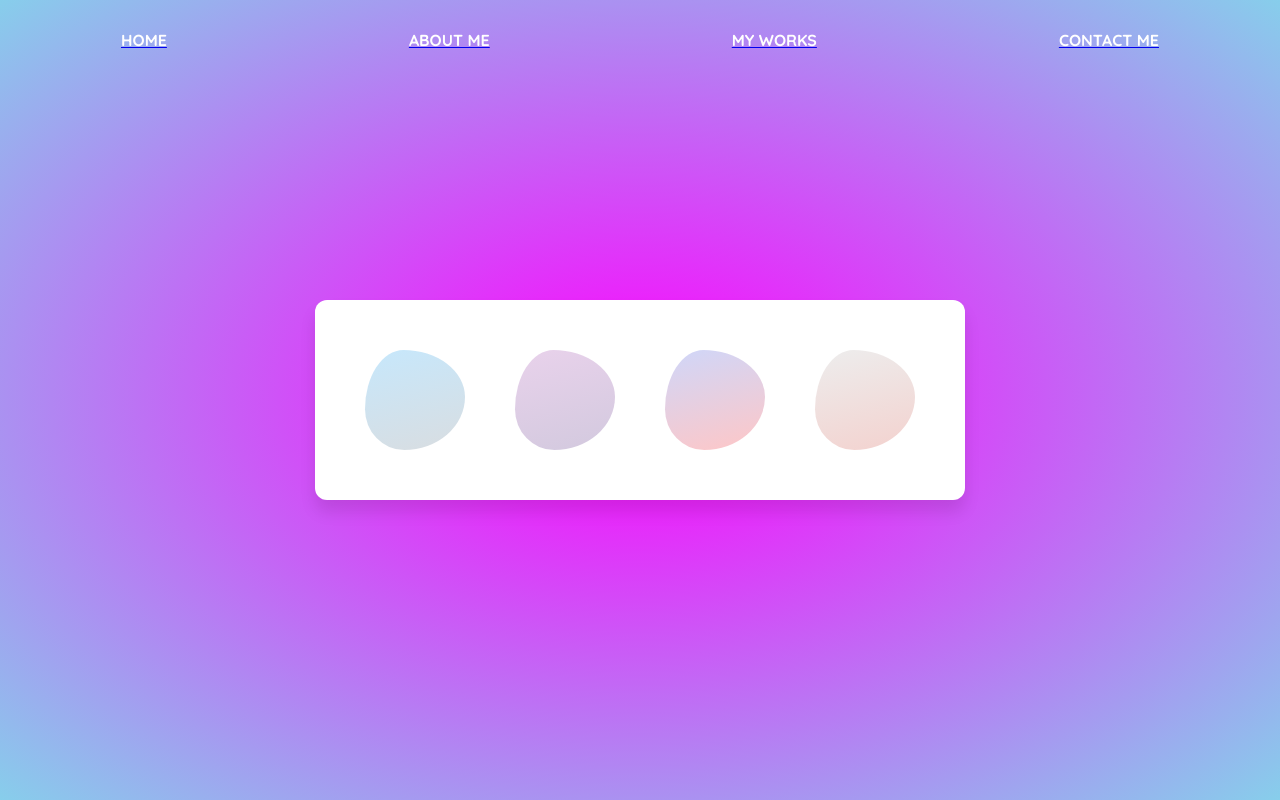
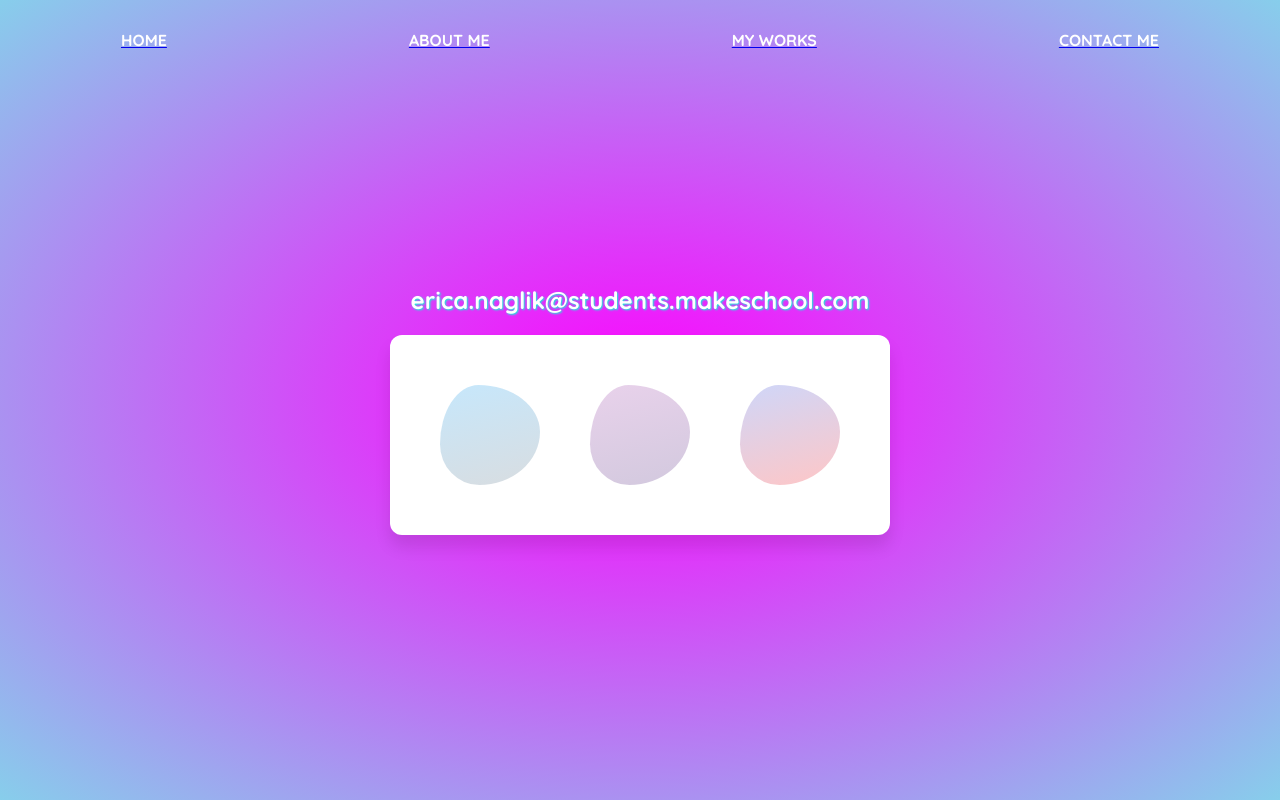
Before and after one commit to ericanaglik/react-router-example, a React (Create React App) app: page /contact in a window 1280 px wide. Built offline with nearby package versions, Linux system fonts and the light colour scheme.

Commit message:
continuing to work on this

```diff
--- a/package.json
+++ b/package.json
@@ -3,9 +3,11 @@
   "version": "0.1.0",
   "private": true,
   "dependencies": {
-    "@fortawesome/fontawesome-svg-core": "^1.2.17",
-    "@fortawesome/free-solid-svg-icons": "^5.8.1",
+    "@fortawesome/fontawesome-svg-core": "^1.2.18",
+    "@fortawesome/free-brands-svg-icons": "^5.8.2",
+    "@fortawesome/free-solid-svg-icons": "^5.8.2",
     "@fortawesome/react-fontawesome": "^0.1.4",
+    "font-awesome": "^4.7.0",
     "i": "^0.3.6",
     "npm": "^6.9.0",
     "react": "^16.8.6",
--- a/src/Contact.css
+++ b/src/Contact.css
@@ -1,3 +1,7 @@
+h2 {
+    color:#fff;
+    text-shadow: 1px 1px 2px #08FDD8;
+}
 .container {
 	display:flex;
 	justify-content:center;
--- a/src/Contact.js
+++ b/src/Contact.js
@@ -1,29 +1,28 @@
 import React from 'react'
 import './Contact.css'
-import { SocialIcon } from 'react-social-icons';
-import ReactDOM from 'react-dom';
+import { fab } from '@fortawesome/free-brands-svg-icons'
+
 
 const SocialLinks = props => {
-	const SOCIAL_ARR = ["linkedin", "github", "instagram", "gmail"];
-	const SOCIAL_LINKS = SOCIAL_ARR.map((app) =>
-	React.createElement("li", { key: app.toString(), className: `social__link link--${app.toString()}` },
-	React.createElement("a", { href: `https://${app.toString()}.com/ericanaglik`, target: "blank_" }),
-	React.createElement("i", { className: `fa fa-3x fa-${app.toString()}` })));
+	const SOCIAL_ARR = ["linkedin", "github", "instagram"];
 
+	const socialLinks = SOCIAL_ARR.map((app) => {
+		return (
+			<li key={app.toString()} className={`social__link link--${app.toString()}`}>
+				<i className={`fab fa-${app.toString()}`}></i>
+			</li>
+		)
+	})
 
 	return (
+		<div>
+		<div class="bounce animated"><h2>erica.naglik@students.makeschool.com</h2></div>
+			<ul className="social-links">
 
-	  React.createElement("ul", { className: "social-links" },
-	  SOCIAL_LINKS));
-
-
-  };
-
-
-
-
-
+			{socialLinks}
+			</ul>
+		</div>
+		);
+};
 
 export default SocialLinks
-
-ReactDOM.render(<SocialIcon url="http://twitter.com/ericalovesmusic" />, document.getElementById("root"));
--- a/src/Home.css
+++ b/src/Home.css
@@ -182,7 +182,7 @@ body {
   content: '';
   position:absolute;
   z-index:2;
-  top: 5%;
+  top: 0%;
   left: 35%;
   transform: translate(-50%, -50%);
   display: block;
--- a/src/NavBar/NavBar.css
+++ b/src/NavBar/NavBar.css
@@ -10,7 +10,7 @@
     left: 0;
     transition:opacity 0.5s;
     z-index:1;
-    animation-name: bounce;
+
   }
 
   .menu li {
@@ -25,13 +25,3 @@
     font-weight:900;
 
   }
-
-  @keyframes bounce {
-    0%, 20%, 50%, 80%, 100% {transform: translateY(0);}
-    40% {transform: translateY(-30px);}
-    60% {transform: translateY(-15px);}
-  }
-
-  .navbar__link:hover {
-    animation-name: bounce;
-  }
--- a/src/Portfolio.js
+++ b/src/Portfolio.js
@@ -25,4 +25,4 @@ const Portfolio = (props) => {
     )
 }
 
-export default Portfolio
+export default
```
Also changed, not shown: 1 other file (tests, documents, lock files or other folders).
